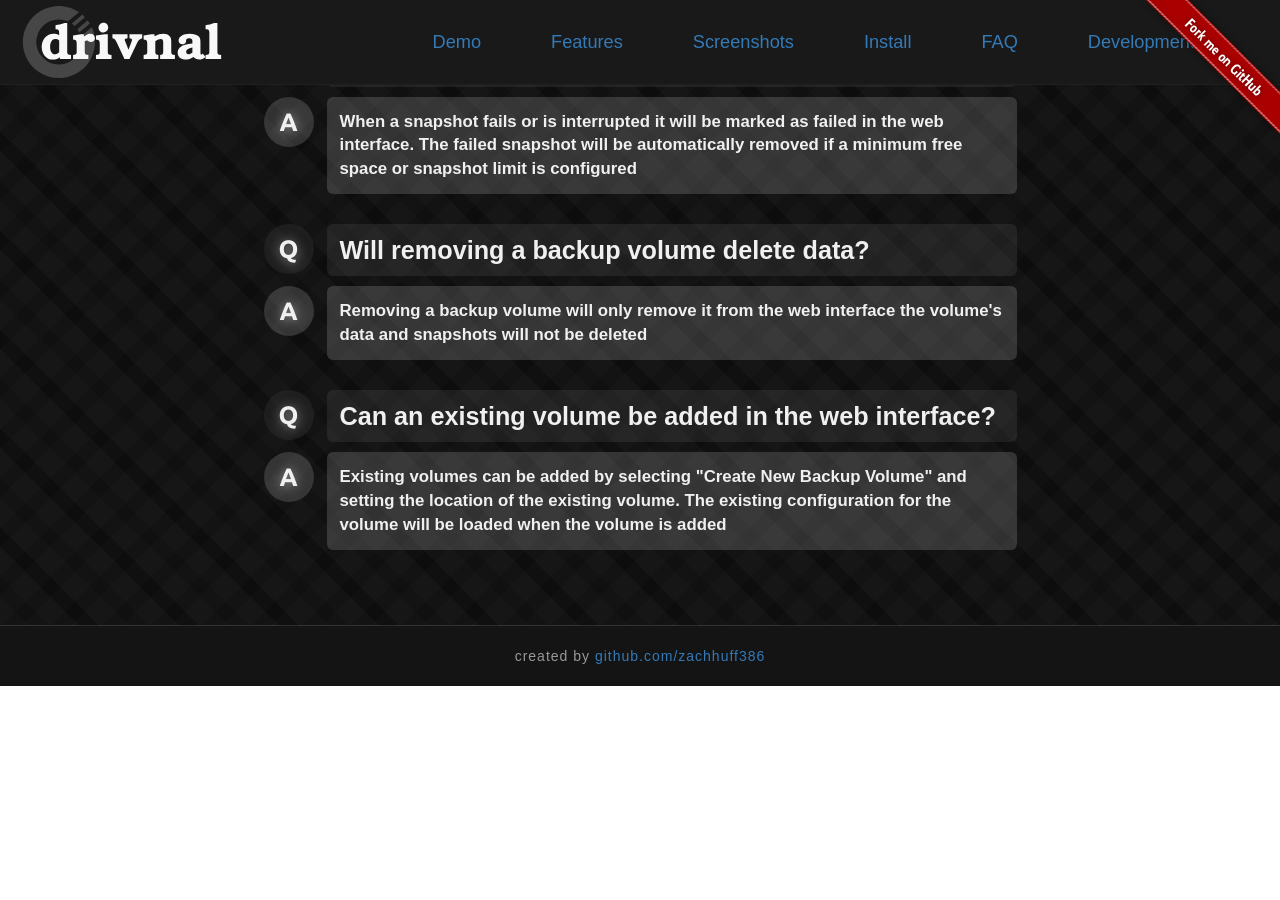
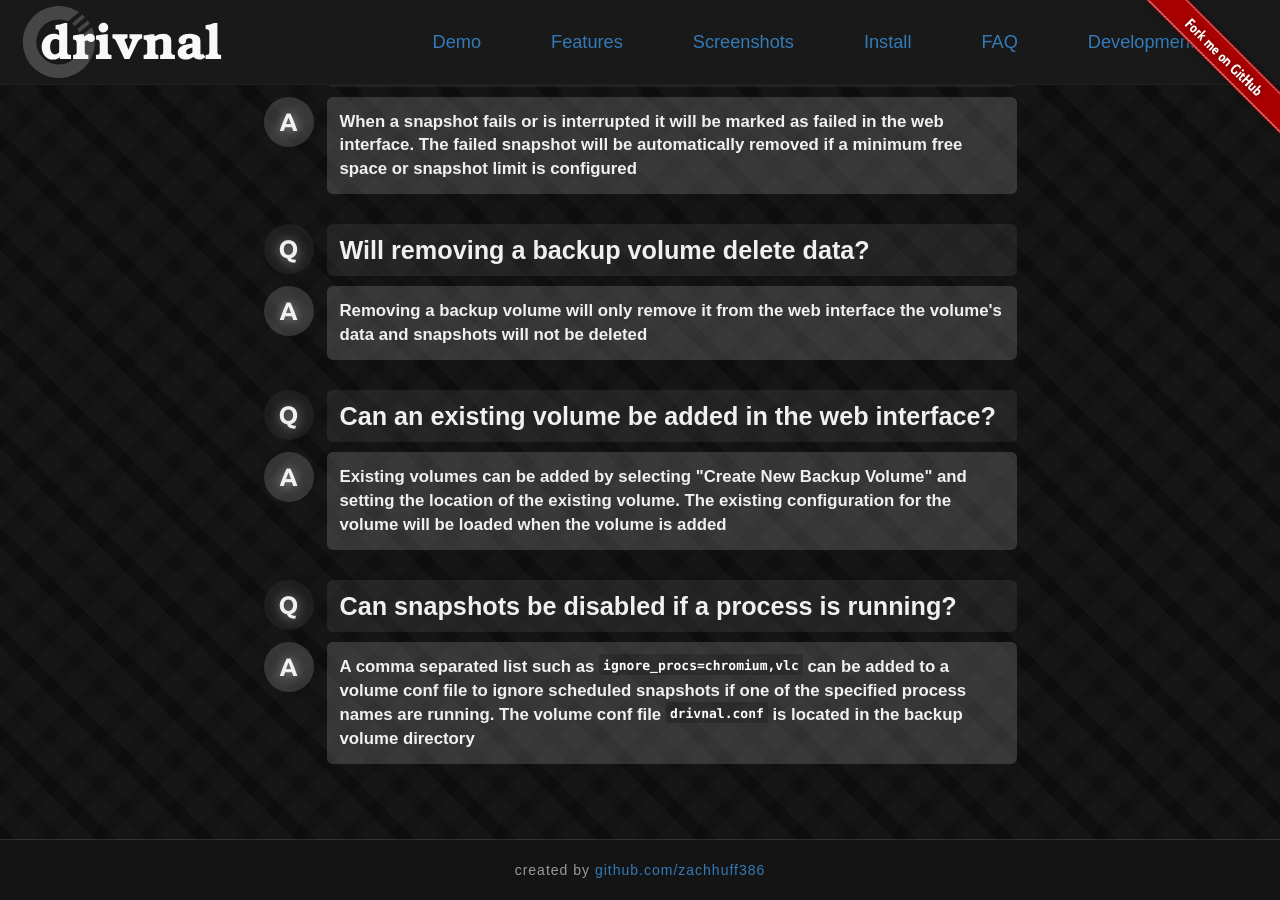
Before and after one commit to drivnal/drivnal.github.io, a Jekyll site: the page built from index.html, in a window 1280 px wide and 900 px high, scrolled down 4245 px. Built offline with Jekyll 4.4.1, drawn with Linux system fonts in a browser that asks for light colours; nearby versions of some CDN libraries; Markdown is read by kramdown in place of the engine named in the settings; before the commit the page ends 4931 px from its top, so only the background shows below that.

Commit message:
Add faq question

```diff
--- a/index.html
+++ b/index.html
@@ -464,6 +464,22 @@ title: Drivnal
               Existing volumes can be added by selecting "Create New Backup Volume" and setting the location of the existing volume. The existing configuration for the volume will be loaded when the volume is added
             </div>
           </div>
+          <div class="faq-point question clearfix">
+            <div class="faq-point-label header">
+              <span>Q</span>
+            </div>
+            <div class="faq-point-description">
+              <span>Can snapshots be disabled if a process is running?</span>
+            </div>
+          </div>
+          <div class="faq-point answer clearfix">
+            <div class="faq-point-label header">
+              <span>A</span>
+            </div>
+            <div class="faq-point-description">
+              A comma separated list such as <pre>ignore_procs=chromium,vlc</pre> can be added to a volume conf file to ignore scheduled snapshots if one of the specified process names are running. The volume conf file <pre>drivnal.conf</pre> is located in the backup volume directory
+            </div>
+          </div>
         </div>
       </div>
     </div>
```
